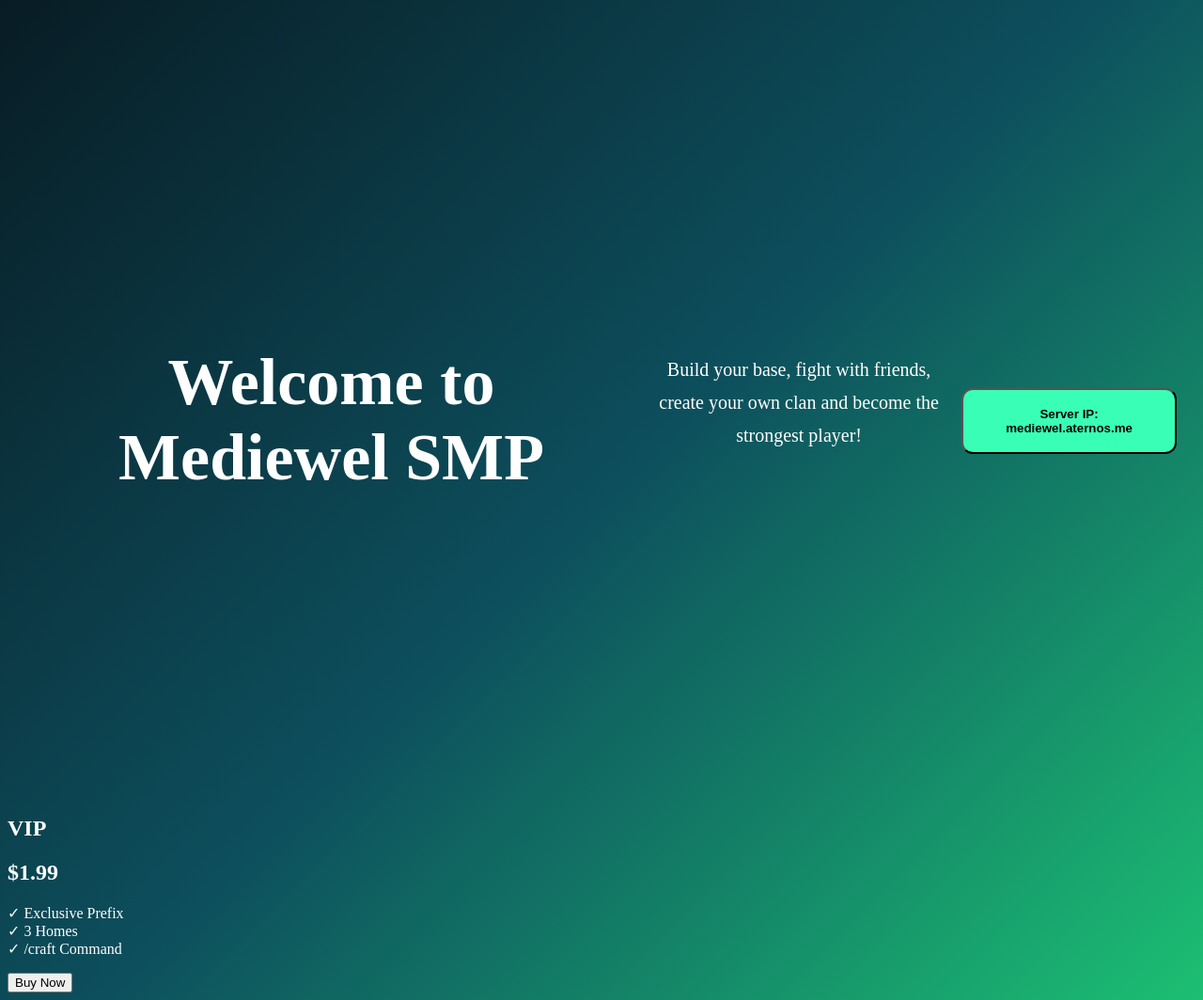
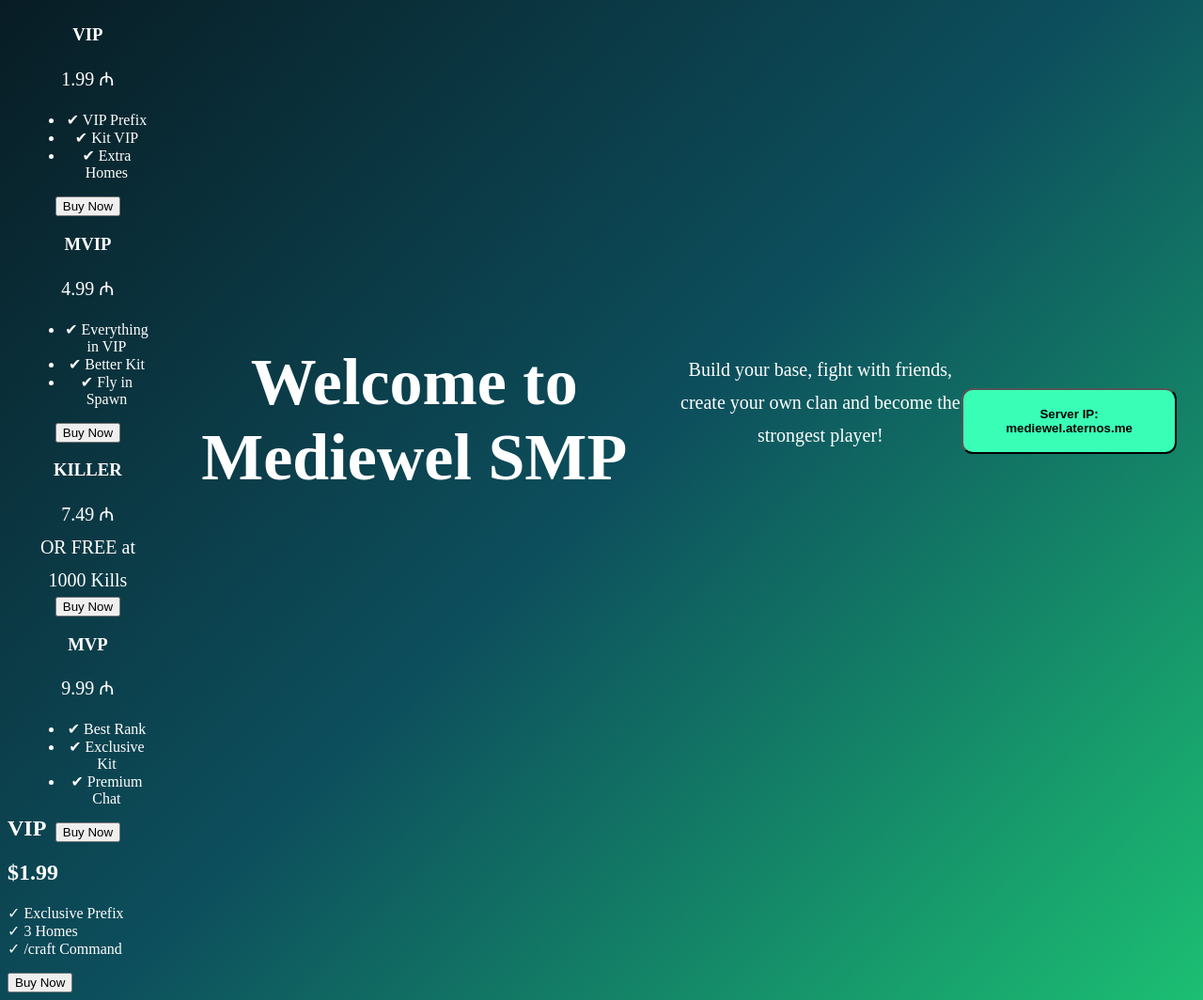
Before and after one commit to alihuseinov2005-creator/Mediewel-Store, a plain HTML site: page index.html in a window 1280 px wide. Shown: the whole page at 94% size. Drawn offline with Linux system fonts and the light colour scheme.

Commit message:
Update index.html

```diff
--- a/index.html
+++ b/index.html
@@ -10,6 +10,53 @@
 <body>
 
     <section class="hero">
+        <section id="store" class="store">
+    <h2>Server Store</h2>
+
+    <div class="store-grid">
+
+        <div class="rank-card">
+            <h3>VIP</h3>
+            <p class="price">1.99 ₼</p>
+            <ul>
+                <li>✔ VIP Prefix</li>
+                <li>✔ Kit VIP</li>
+                <li>✔ Extra Homes</li>
+            </ul>
+            <button>Buy Now</button>
+        </div>
+
+        <div class="rank-card">
+            <h3>MVIP</h3>
+            <p class="price">4.99 ₼</p>
+            <ul>
+                <li>✔ Everything in VIP</li>
+                <li>✔ Better Kit</li>
+                <li>✔ Fly in Spawn</li>
+            </ul>
+            <button>Buy Now</button>
+        </div>
+
+        <div class="rank-card">
+            <h3>KILLER</h3>
+            <p class="price">7.49 ₼</p>
+            <p>OR FREE at 1000 Kills</p>
+            <button>Buy Now</button>
+        </div>
+
+        <div class="rank-card">
+            <h3>MVP</h3>
+            <p class="price">9.99 ₼</p>
+            <ul>
+                <li>✔ Best Rank</li>
+                <li>✔ Exclusive Kit</li>
+                <li>✔ Premium Chat</li>
+            </ul>
+            <button>Buy Now</button>
+        </div>
+
+    </div>
+</section>
         <h1>Welcome to Mediewel SMP</h1>
 
         <p>
```
